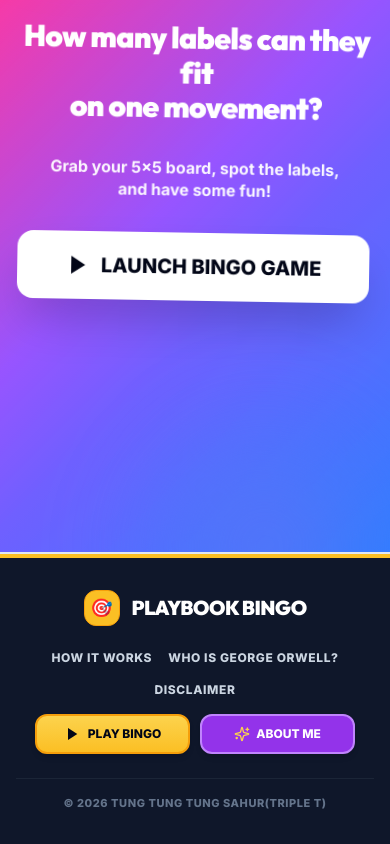
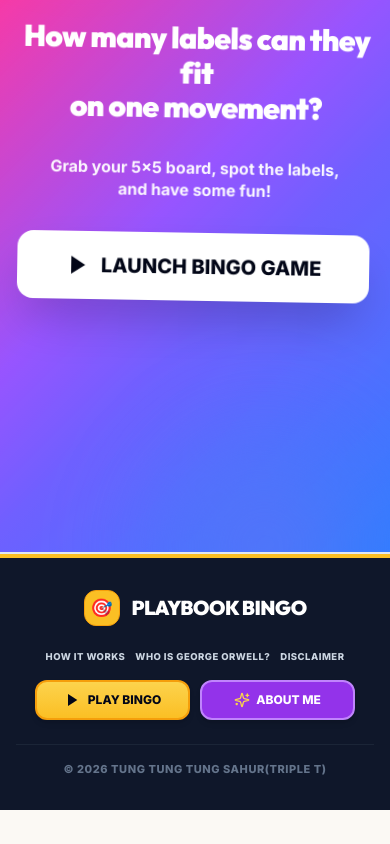
Before and after one commit to professordoom58-art/Playbook, a React (Vite) app: page / in a window 390 px wide. Shown: the part 3165-4009 px from the top of the page. After the commit the page ends 3975 px from the top, so only its background shows below. Built offline with nearby package versions, Linux system fonts and the light colour scheme.

Commit message:
style: align all 3 footer nav links (HOW IT WORKS, WHO IS GEORGE ORWELL?, DISCLAIMER) into 1 single horizontal row on mobile

```diff
--- a/src/components/LandingPage.tsx
+++ b/src/components/LandingPage.tsx
@@ -523,14 +523,14 @@ export const LandingPage: React.FC<LandingPageProps> = ({
 
             {/* Navigation links & 50/50 Action buttons */}
             <div className="flex flex-col items-center gap-4 w-full md:w-auto">
-              <div className="flex flex-wrap items-center justify-center gap-4 sm:gap-6 text-xs font-black uppercase text-slate-300 tracking-wider">
-                <button onClick={onOpenHowItWorks} className="hover:text-amber-400 transition-colors uppercase">
+              <div className="flex flex-nowrap items-center justify-center gap-2.5 sm:gap-6 text-[9.5px] sm:text-xs font-black uppercase text-slate-300 tracking-wider whitespace-nowrap w-full">
+                <button onClick={onOpenHowItWorks} className="hover:text-amber-400 transition-colors uppercase whitespace-nowrap flex-shrink-0">
                   HOW IT WORKS
                 </button>
-                <button onClick={onOpenMethodology} className="hover:text-amber-400 transition-colors uppercase">
+                <button onClick={onOpenMethodology} className="hover:text-amber-400 transition-colors uppercase whitespace-nowrap flex-shrink-0">
                   WHO IS GEORGE ORWELL?
                 </button>
-                <button onClick={() => scrollToSection('orwell-info')} className="hover:text-amber-400 transition-colors uppercase">
+                <button onClick={() => scrollToSection('orwell-info')} className="hover:text-amber-400 transition-colors uppercase whitespace-nowrap flex-shrink-0">
                   DISCLAIMER
                 </button>
               </div>
```
